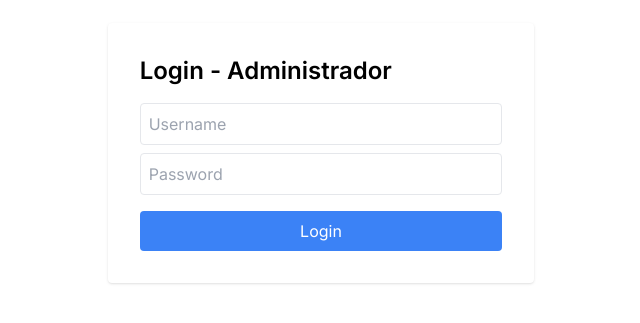
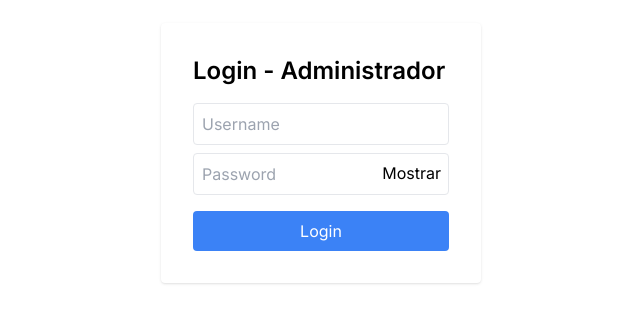
Before and after one commit to Incubadora-Seed/seedSite, a Next.js app in the folder frontend/: page /admin in a window 1280 px wide. Shown: the part 247-570 px from the top of the page, without its empty margins (319-959 px from the left). Built offline with nearby package versions, Linux system fonts and the light colour scheme.

Commit message:
admin page updates

```diff
--- a/frontend/src/app/admin/page.tsx
+++ b/frontend/src/app/admin/page.tsx
@@ -1,39 +1,43 @@
 'use client'
 
-import '../../app/globals.css'
 import React, { useState } from 'react';
-import { api } from "@/lib/api"
+import { api } from '@/lib/api';
 import { useRouter } from 'next/navigation';
 
 export const metadata = {
-  title: 'Seed Admin - IFSul'
-}
+  title: 'Seed Admin - IFSul',
+};
 
 export default function AdminPage() {
   const [username, setUsername] = useState('');
   const [password, setPassword] = useState('');
+  const [showPassword, setShowPassword] = useState(false);
   const router = useRouter();
 
-  const handleLogin = async () => {
+  async function handleLogin() {
     try {
       const response = await api.post('/login', {
         username,
-        password
+        password,
       });
 
       if (response.status === 200) {
-        router.push("/db") // Redireciona para '/db' se login = ok
+        router.push('/db');
       } else {
         console.log('Login inválido!');
       }
     } catch (error) {
-      // TODO: handle error
+      console.error('Erro ao efetuar login:', error);
     }
+  }
+
+  const togglePasswordVisibility = () => {
+    setShowPassword(!showPassword);
   };
 
   return (
-    <div className="flex justify-center items-center h-screen">
-      <div className="w-1/3 p-8 bg-white rounded shadow">
+    <div className="min-h-screen flex items-center justify-center">
+      <div className="w-full sm:w-3/4 md:w-1/2 lg:w-1/3 xl:w-1/4 p-8 bg-white rounded shadow">
         <h2 className="text-2xl font-semibold mb-4">Login - Administrador</h2>
         <input
           type="text"
@@ -42,15 +46,25 @@ export default function AdminPage() {
           value={username}
           onChange={(e) => setUsername(e.target.value)}
         />
+        <div className="relative">
           <input
-          type="password"
+            type={showPassword ? 'text' : 'password'}
             placeholder="Password"
             className="w-full p-2 mb-4 border rounded"
             value={password}
             onChange={(e) => setPassword(e.target.value)}
+            required
           />
           <button
-          className="w-full bg-blue-500 text-white p-2 rounded"
+            type="button"
+            className="absolute top-2 right-2"
+            onClick={togglePasswordVisibility}
+          >
+            {showPassword ? 'Ocultar' : 'Mostrar'}{' '}
+          </button>
+        </div>
+        <button
+          className="w-full bg-blue-500 text-white p-2 rounded hover:bg-blue-600 focus:ring-blue-3"
           onClick={handleLogin}
         >
           Login
```
Lines whose indentation alone changed are shown as unchanged.
